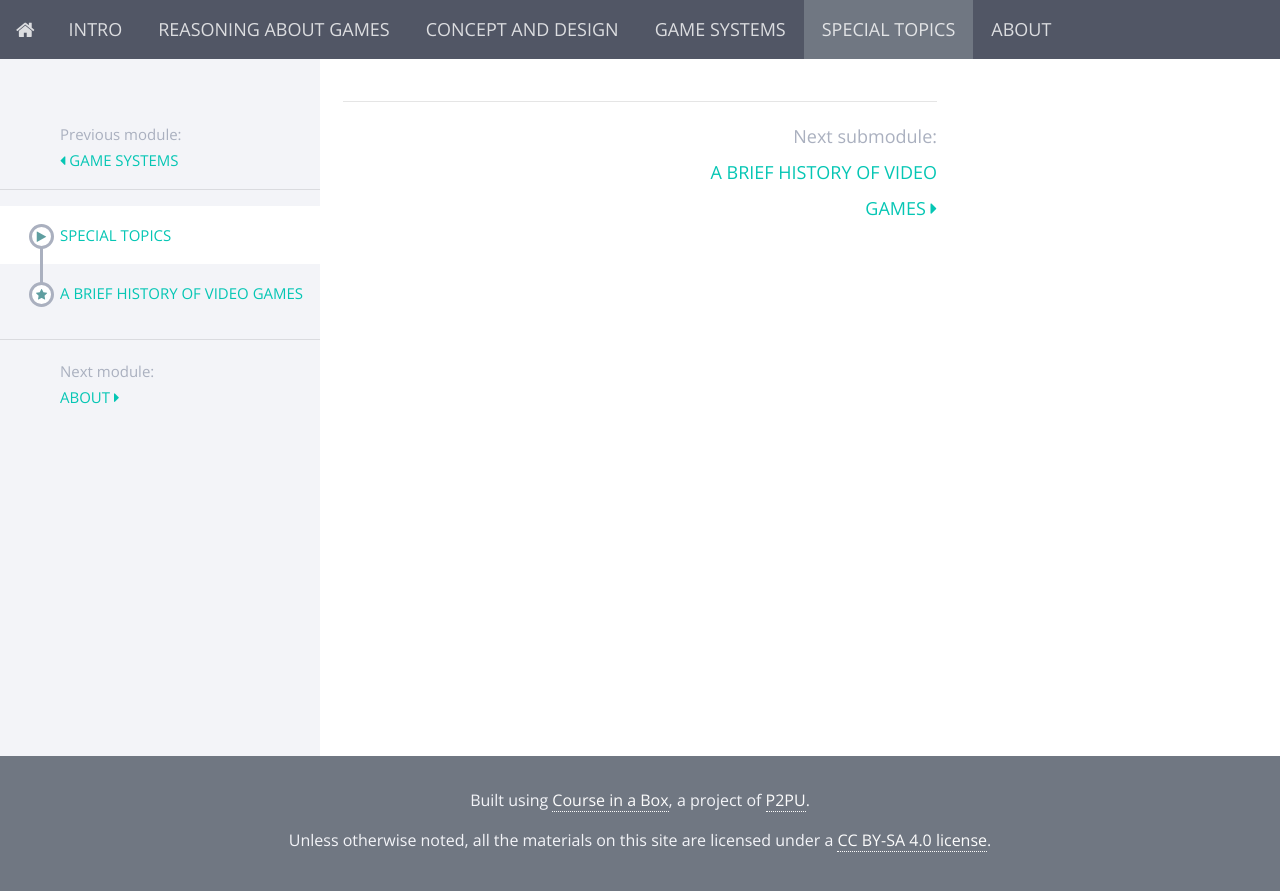
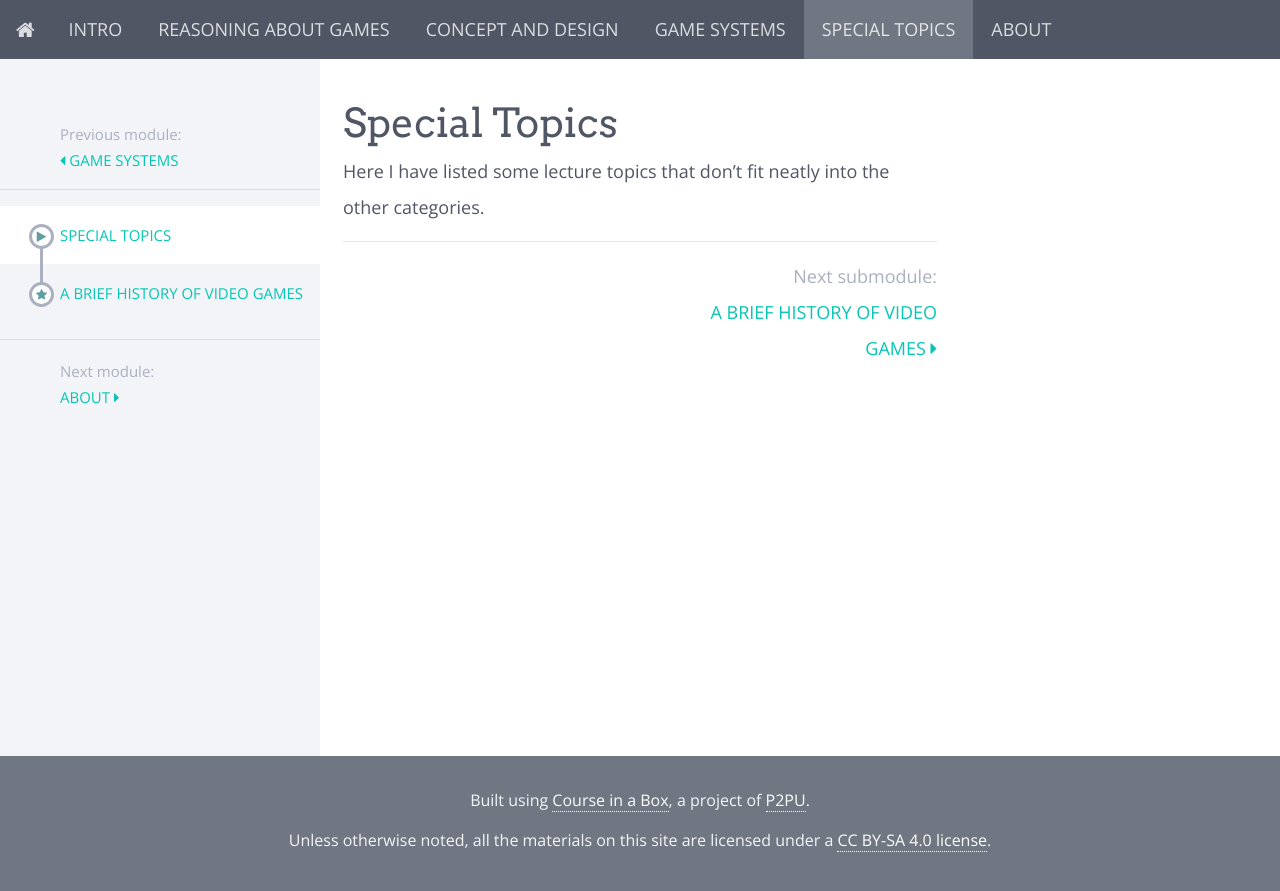
Before and after one commit to marksherriff/gamedesign-coursepack, a Jekyll site: the page built from modules/special topics/_posts/2023-01-01-intro.md, in a window 1280 px wide. Shown: the top 891 px of the page. Built offline with Jekyll 4.4.1, drawn with Linux system fonts in a browser that asks for light colours; nearby versions of some CDN libraries.

Commit message:
special topics intro

```diff
--- a/modules/special topics/_posts/2023-01-01-intro.md
+++ b/modules/special topics/_posts/2023-01-01-intro.md
@@ -1,3 +1,7 @@
 ---
 title: Special Topics
 ---
+
+# Special Topics
+
+Here I have listed some lecture topics that don't fit neatly into the other categories.
```
